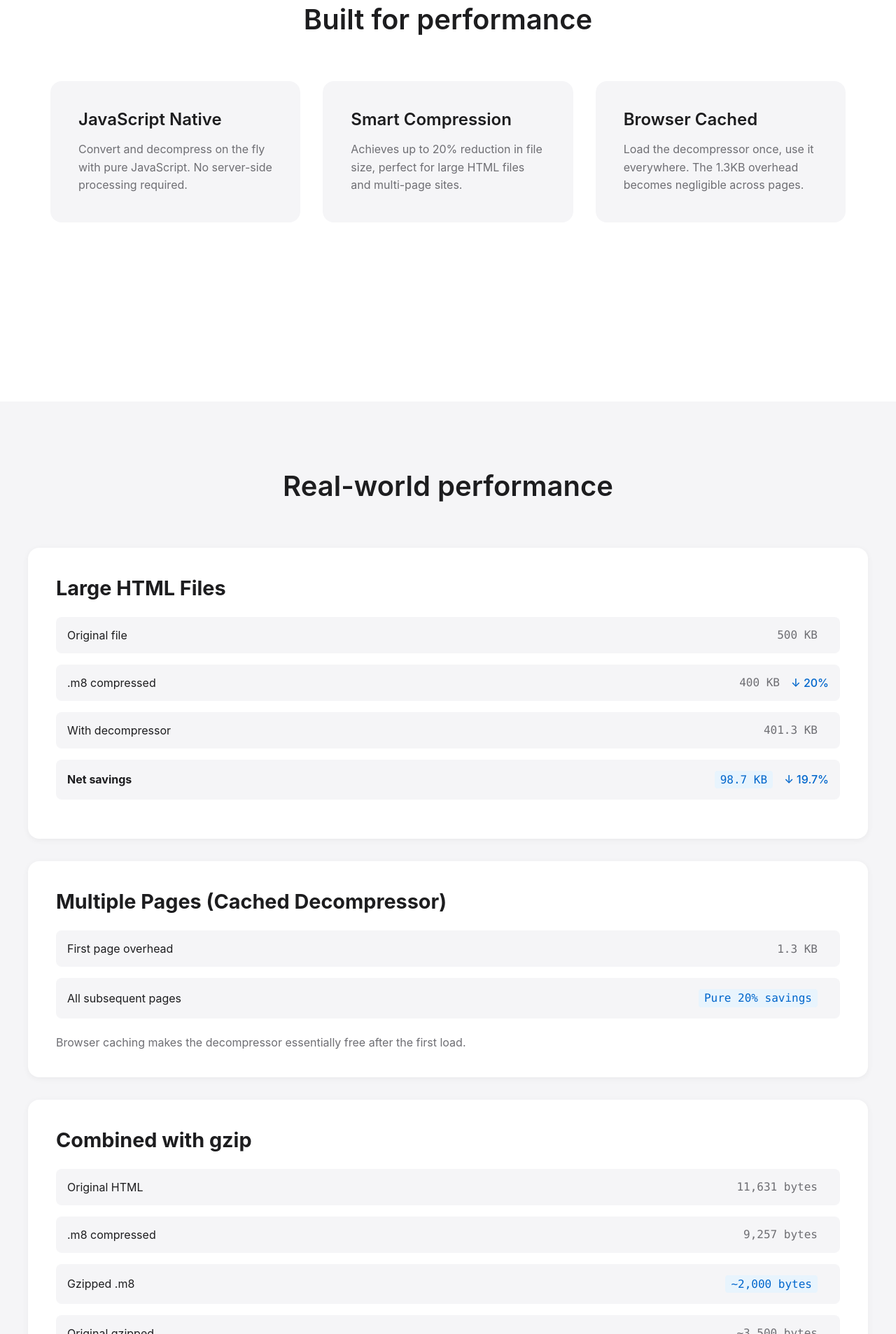
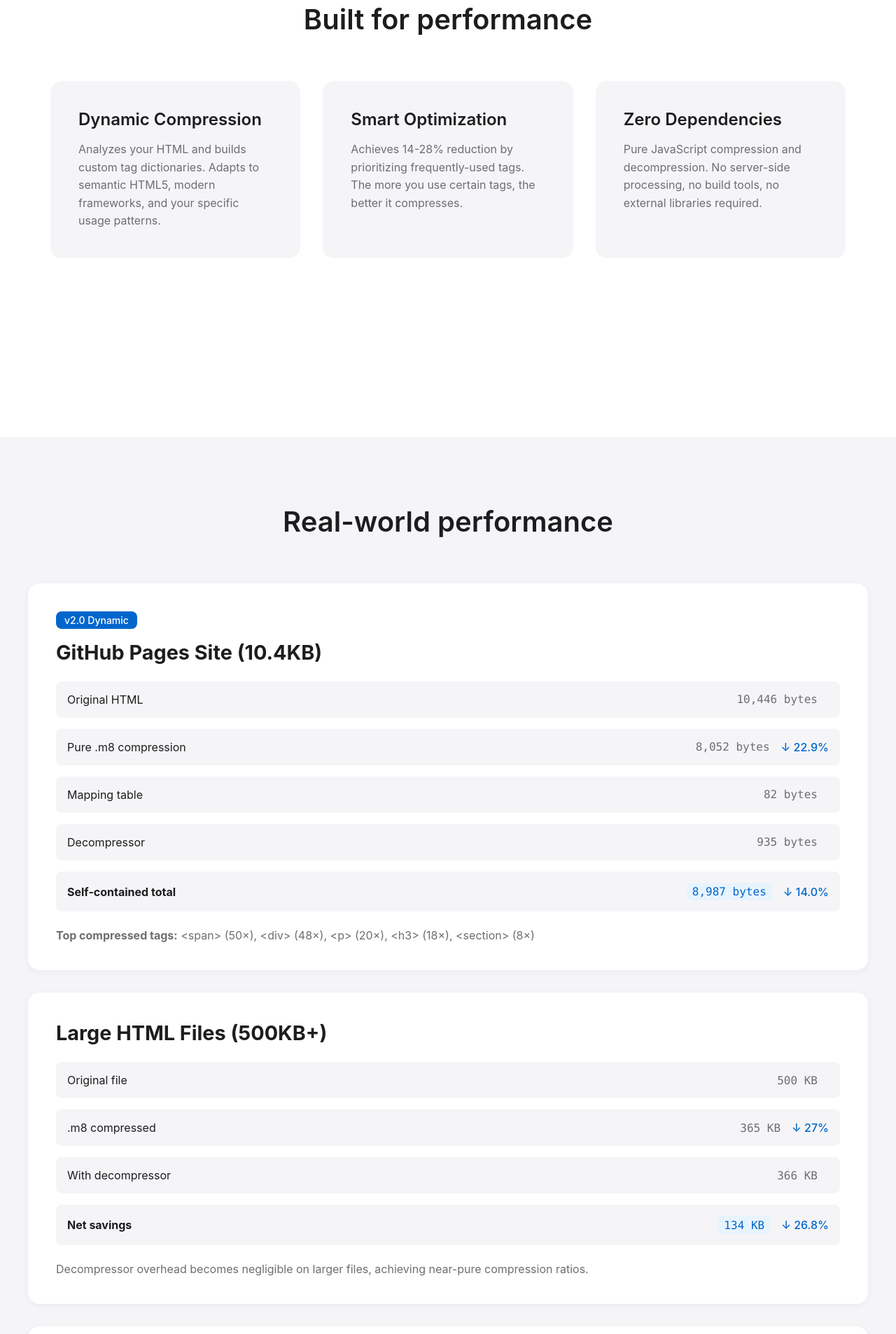
Before and after one commit to Maxwell317898/.m8, a plain HTML site: page index.source.html in a window 1280 px wide. Shown: the part 893-2800 px from the top of the page at 70% size. Drawn offline with Linux system fonts and the light colour scheme.

Commit message:
add new source, checking facts

```diff
--- a/index.source.html
+++ b/index.source.html
@@ -60,6 +60,8 @@
             cursor: pointer;
             transition: all 0.3s ease;
             font-weight: 400;
+            text-decoration: none;
+            display: inline-block;
         }
 
         .cta-button:hover {
@@ -171,6 +173,17 @@
             color: #06c;
         }
 
+        .version-badge {
+            display: inline-block;
+            background: #06c;
+            color: #fff;
+            padding: 0.25rem 0.75rem;
+            border-radius: 0.5rem;
+            font-size: 0.875rem;
+            font-weight: 500;
+            margin-bottom: 1rem;
+        }
+
         footer {
             text-align: center;
             padding: 3rem 2rem;
@@ -207,24 +220,24 @@
     <section class="hero">
         <div class="logo">m8</div>
         <h1>Compress the web.</h1>
-        <p class="tagline">A revolutionary file format that makes websites faster, lighter, and better. (This webpage was compressed with m8)</p>
-        <a href="https://github.com/Maxwell317898/.m8"> <button class="cta-button">Get Started</button> </a>
+        <p class="tagline">Dynamic HTML compression that adapts to your content. Up to 28% smaller files.<br>(This webpage was compressed with m8 v2.0)</p>
+        <a href="https://github.com/Maxwell317898/.m8" class="cta-button">Get Started</a>
     </section>
 
     <section class="features">
         <h2 class="section-title">Built for performance</h2>
         <div class="feature-grid">
             <div class="feature-card">
-                <h3>JavaScript Native</h3>
-                <p>Convert and decompress on the fly with pure JavaScript. No server-side processing required.</p>
+                <h3>Dynamic Compression</h3>
+                <p>Analyzes your HTML and builds custom tag dictionaries. Adapts to semantic HTML5, modern frameworks, and your specific usage patterns.</p>
             </div>
             <div class="feature-card">
-                <h3>Smart Compression</h3>
-                <p>Achieves up to 20% reduction in file size, perfect for large HTML files and multi-page sites.</p>
+                <h3>Smart Optimization</h3>
+                <p>Achieves 14-28% reduction by prioritizing frequently-used tags. The more you use certain tags, the better it compresses.</p>
             </div>
             <div class="feature-card">
-                <h3>Browser Cached</h3>
-                <p>Load the decompressor once, use it everywhere. The 1.3KB overhead becomes negligible across pages.</p>
+                <h3>Zero Dependencies</h3>
+                <p>Pure JavaScript compression and decompression. No server-side processing, no build tools, no external libraries required.</p>
             </div>
         </div>
     </section>
@@ -234,63 +247,72 @@
             <h2 class="section-title">Real-world performance</h2>
 
             <div class="stat-card">
-                <h3>Large HTML Files</h3>
+                <span class="version-badge">v2.0 Dynamic</span>
+                <h3>GitHub Pages Site (10.4KB)</h3>
+                <div class="comparison">
+                    <span class="comparison-label">Original HTML</span>
+                    <span class="comparison-value">10,446 bytes</span>
+                </div>
+                <div class="comparison">
+                    <span class="comparison-label">Pure .m8 compression</span>
+                    <span class="comparison-value">8,052 bytes</span>
+                    <span class="savings">↓ 22.9%</span>
+                </div>
+                <div class="comparison">
+                    <span class="comparison-label">Mapping table</span>
+                    <span class="comparison-value">82 bytes</span>
+                </div>
+                <div class="comparison">
+                    <span class="comparison-label">Decompressor</span>
+                    <span class="comparison-value">935 bytes</span>
+                </div>
+                <div class="comparison">
+                    <span class="comparison-label"><strong>Self-contained total</strong></span>
+                    <span class="comparison-value highlight">8,987 bytes</span>
+                    <span class="savings">↓ 14.0%</span>
+                </div>
+                <p style="margin-top: 1.5rem; color: #6e6e73;"><strong>Top compressed tags:</strong> &lt;span&gt; (50×), &lt;div&gt; (48×), &lt;p&gt; (20×), &lt;h3&gt; (18×), &lt;section&gt; (8×)</p>
+            </div>
+
+            <div class="stat-card">
+                <h3>Large HTML Files (500KB+)</h3>
                 <div class="comparison">
                     <span class="comparison-label">Original file</span>
                     <span class="comparison-value">500 KB</span>
                 </div>
                 <div class="comparison">
                     <span class="comparison-label">.m8 compressed</span>
-                    <span class="comparison-value">400 KB</span>
-                    <span class="savings">↓ 20%</span>
+                    <span class="comparison-value">365 KB</span>
+                    <span class="savings">↓ 27%</span>
                 </div>
                 <div class="comparison">
                     <span class="comparison-label">With decompressor</span>
-                    <span class="comparison-value">401.3 KB</span>
+                    <span class="comparison-value">366 KB</span>
                 </div>
                 <div class="comparison">
                     <span class="comparison-label"><strong>Net savings</strong></span>
-                    <span class="comparison-value highlight">98.7 KB</span>
-                    <span class="savings">↓ 19.7%</span>
+                    <span class="comparison-value highlight">134 KB</span>
+                    <span class="savings">↓ 26.8%</span>
                 </div>
-            </div>
-
-            <div class="stat-card">
-                <h3>Multiple Pages (Cached Decompressor)</h3>
-                <div class="comparison">
-                    <span class="comparison-label">First page overhead</span>
-                    <span class="comparison-value">1.3 KB</span>
-                </div>
-                <div class="comparison">
-                    <span class="comparison-label">All subsequent pages</span>
-                    <span class="comparison-value highlight">Pure 20% savings</span>
-                </div>
-                <p style="margin-top: 1.5rem; color: #6e6e73;">Browser caching makes the decompressor essentially free after the first load.</p>
+                <p style="margin-top: 1.5rem; color: #6e6e73;">Decompressor overhead becomes negligible on larger files, achieving near-pure compression ratios.</p>
             </div>
 
             <div class="stat-card">
                 <h3>Combined with gzip</h3>
                 <div class="comparison">
-                    <span class="comparison-label">Original HTML</span>
-                    <span class="comparison-value">11,631 bytes</span>
+                    <span class="comparison-label">Original HTML gzipped</span>
+                    <span class="comparison-value">~3,500 bytes</span>
                 </div>
                 <div class="comparison">
-                    <span class="comparison-label">.m8 compressed</span>
-                    <span class="comparison-value">9,257 bytes</span>
-                </div>
-                <div class="comparison">
-                    <span class="comparison-label">Gzipped .m8</span>
+                    <span class="comparison-label">.m8 then gzipped</span>
                     <span class="comparison-value highlight">~2,000 bytes</span>
                 </div>
                 <div class="comparison">
-                    <span class="comparison-label">Original gzipped</span>
-                    <span class="comparison-value">~3,500 bytes</span>
-                </div>
-                <div class="comparison">
-                    <span class="comparison-label"><strong>Actual savings</strong></span>
+                    <span class="comparison-label"><strong>Additional savings</strong></span>
                     <span class="comparison-value highlight">~1,500 bytes</span>
                     <span class="savings">↓ 43% better</span>
                 </div>
+                <p style="margin-top: 1.5rem; color: #6e6e73;">Stack .m8 with traditional compression for maximum bandwidth reduction.</p>
             </div>
         </div>
     </section>
@@ -299,23 +321,40 @@
         <h2 class="section-title">When m8 shines</h2>
         <div class="feature-grid">
             <div class="feature-card">
-                <h3>Large Sites</h3>
-                <p>The overhead becomes negligible with files over 100KB. Perfect for content-heavy applications.</p>
+                <h3>Semantic HTML5</h3>
+                <p>Pages heavy on &lt;article&gt;, &lt;section&gt;, &lt;figure&gt;, and modern tags compress better than ever with dynamic mapping.</p>
             </div>
             <div class="feature-card">
-                <h3>Multi-Page Apps</h3>
-                <p>Load once, compress everywhere. The browser caches the decompressor for pure savings across your domain.</p>
+                <h3>Content-Rich Sites</h3>
+                <p>Documentation, blogs, and educational platforms benefit most. Files over 50KB see 20-25% net savings.</p>
             </div>
             <div class="feature-card">
-                <h3>With gzip</h3>
-                <p>Stack compression methods for maximum efficiency. Achieve up to 43% better results than gzip alone.</p>
+                <h3>Bandwidth-Constrained</h3>
+                <p>Perfect for mobile, satellite, or metered connections. Every byte counts when your users are on limited data.</p>
+            </div>
+        </div>
+    </section>
+
+    <section class="features" style="background: #f5f5f7; padding: 4rem 2rem;">
+        <h2 class="section-title">Dynamic vs Fixed Compression</h2>
+        <div class="feature-grid">
+            <div class="feature-card">
+                <h3>v1.0 - Fixed Dictionary</h3>
+                <p style="margin-bottom: 1rem;">Same 50 tags for every file<br>15-20% compression<br>~1.3KB decompressor</p>
+                <p style="color: #6e6e73; font-size: 0.9rem;">One-size-fits-all approach</p>
+            </div>
+            <div class="feature-card" style="background: #e8f4fd; border: 2px solid #06c;">
+                <h3>v2.0 - Dynamic Mapping</h3>
+                <p style="margin-bottom: 1rem;">Custom dictionary per file<br>22-28% compression<br>~900 byte decompressor</p>
+                <p style="color: #06c; font-size: 0.9rem; font-weight: 500;">✓ Current recommended version</p>
             </div>
         </div>
     </section>
 
     <footer>
         <p>m8 - Making the web faster, one byte at a time.</p>
-        <p style="margin-top: 1rem; font-size: 0.9rem;">© 2025 m8 Format</p>
+        <p style="margin-top: 1rem; font-size: 0.9rem;">v2.0 Dynamic Compression | Maxwell VDP / No Development</p>
+        <p style="margin-top: 0.5rem; font-size: 0.85rem; color: #86868b;">© 2024 m8 Format | <a href="https://github.com/Maxwell317898/.m8" style="color: #06c; text-decoration: none;">View on GitHub</a></p>
     </footer>
 </body>
 </html>
```
